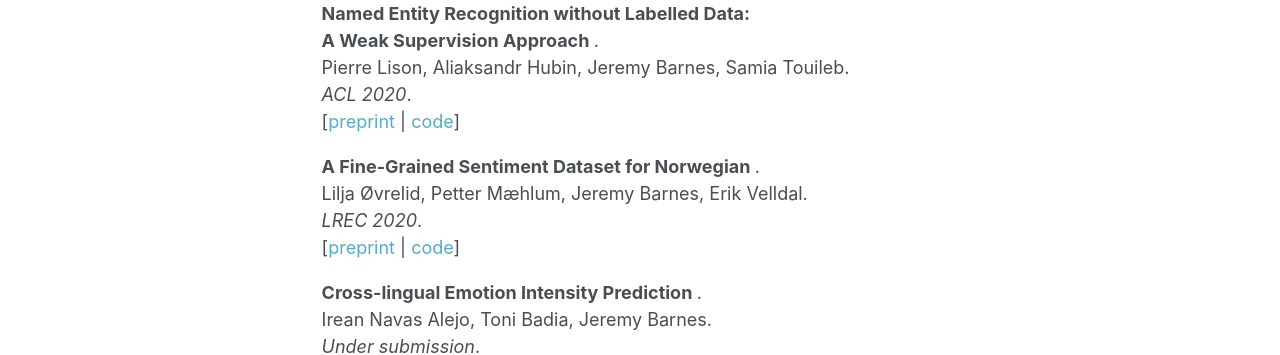
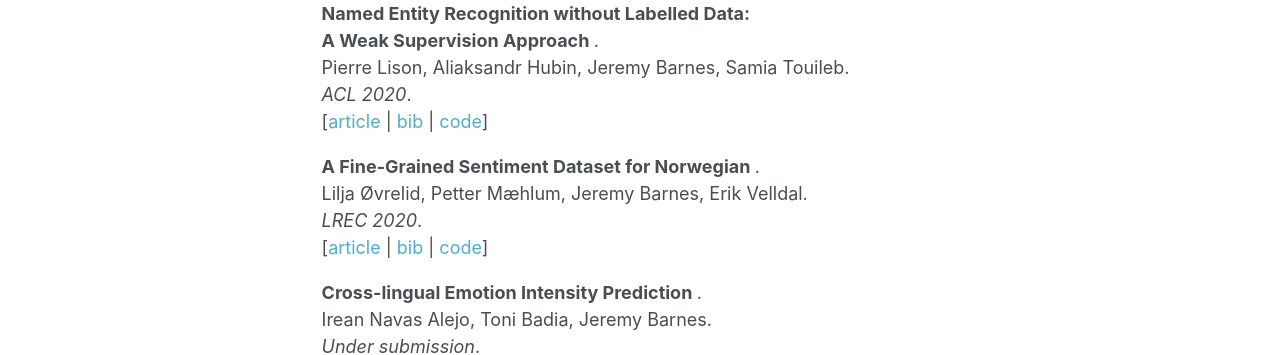
Before and after one commit to jerbarnes/jerbarnes.github.io, a Jekyll site: the page built from publications/index.html, in a window 1280 px wide and 900 px high. Shown: the part 195-550 px from the top of the window. Built offline with Jekyll 4.4.1, drawn with Linux system fonts in a browser that asks for light colours.

Commit message:
changed preprint to accepted versions

```diff
--- a/publications/index.html
+++ b/publications/index.html
@@ -16,7 +16,7 @@
         </strong>.<br>
         Pierre Lison, Aliaksandr Hubin, Jeremy Barnes, Samia Touileb.<br>
         <i>ACL 2020</i>.<br>
-        [<a href="https://arxiv.org/abs/2004.14723">preprint</a> | <a href="https://github.uio.no/plison/weak_supervision">code</a>]
+        [<a href="https://www.aclweb.org/anthology/2020.acl-main.139">article</a> | <a href="https://www.aclweb.org/anthology/2020.acl-main.139.bib">bib</a> | <a href="https://github.uio.no/plison/weak_supervision">code</a>]
 </ul>
 
 
@@ -26,7 +26,7 @@
         </strong>.<br>
         Lilja Øvrelid, Petter Mæhlum, Jeremy Barnes, Erik Velldal.<br>
         <i>LREC 2020</i>.<br>
-        [<a href="https://arxiv.org/abs/1911.12722">preprint</a> | <a href="https://github.com/ltgoslo/norec_fine">code</a>]
+        [<a href="https://www.aclweb.org/anthology/2020.lrec-1.618">article</a> | <a href="https://www.aclweb.org/anthology/2020.lrec-1.618.bib">bib</a> | <a href="https://github.com/ltgoslo/norec_fine">code</a>]
 </ul>
 
 <ul>
```
